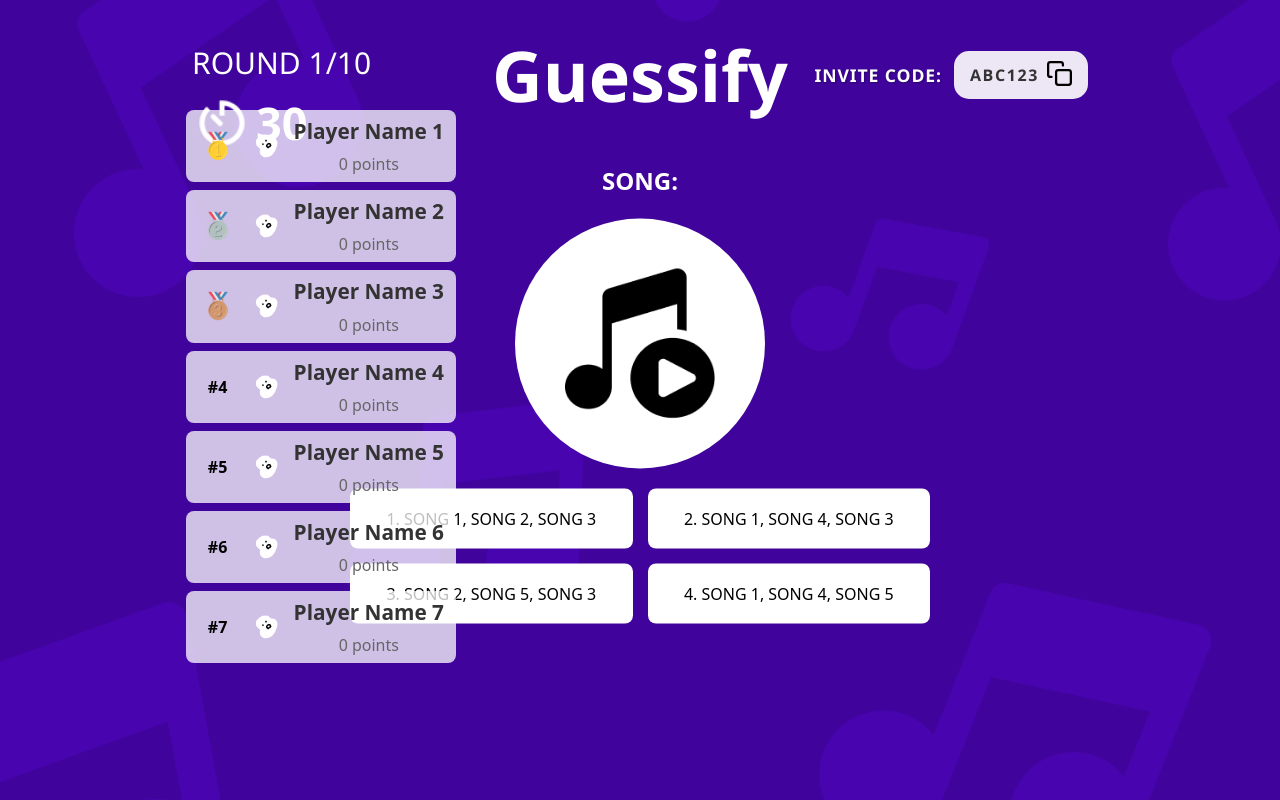
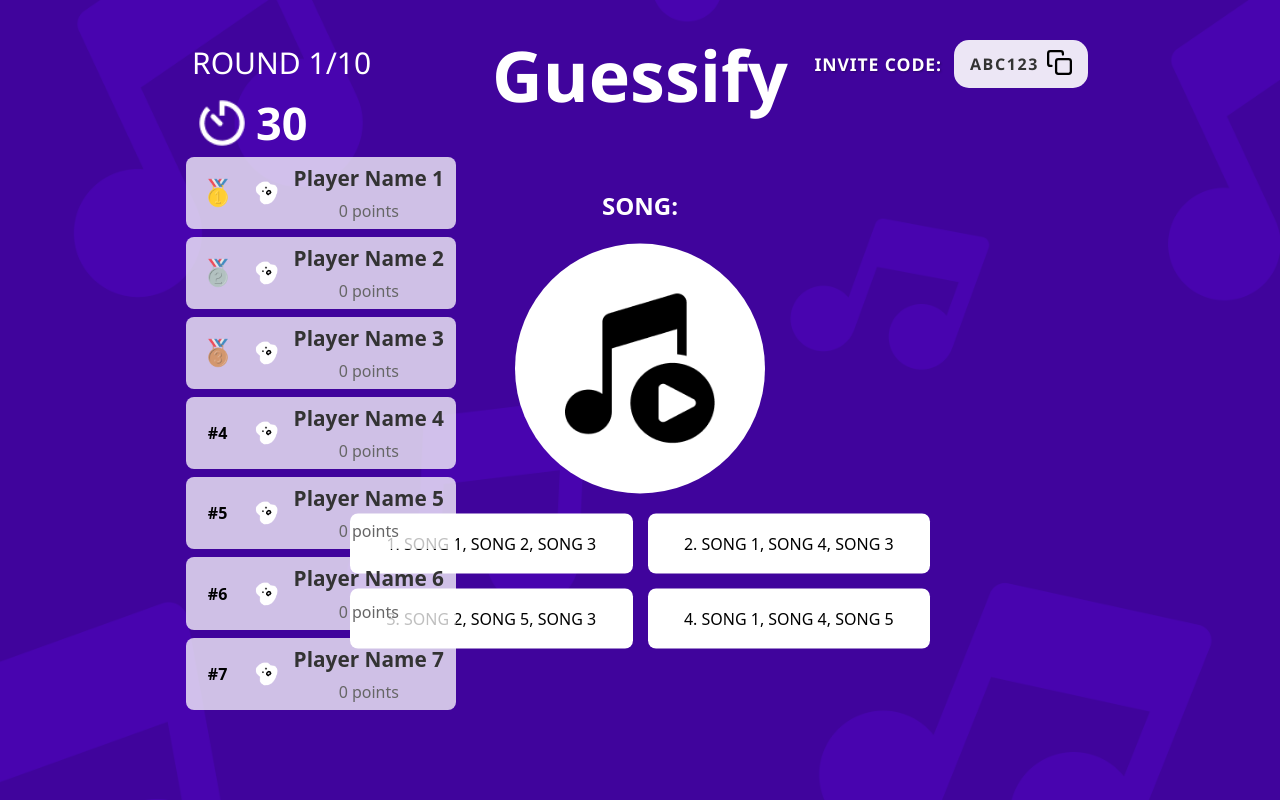
Before and after one commit to seeratkawr/guess-the-song, a React (Vite) app in the folder frontend/: page /game_mode_2 in a window 1280 px wide. Built offline with nearby package versions, Linux system fonts and the light colour scheme; no server answers.

Commit message:
fixed css for game header

```diff
--- a/frontend/src/css/GameHeader.css
+++ b/frontend/src/css/GameHeader.css
@@ -1,16 +1,15 @@
 .game-header {
   width: 100%;
   display: flex;
-  justify-content: center; /* Change from space-between to center */
-  align-items: center;
+  justify-content: space-between; /* Change back to space-between */
+  align-items: flex-start; /* Change to flex-start for top alignment */
   padding: 5vh 15vw;
   background-color: transparent;
   font-family: "Segoe UI", sans-serif;
   z-index: 10;
   flex-wrap: nowrap;
-  gap: 20px;
   overflow: hidden;
-  position: relative; /* Add this for absolute positioning */
+  position: relative;
 }
 
 .header-left {
@@ -20,9 +19,9 @@
   justify-content: flex-start;
   gap: 4px;
   color: #ffffff;
-  position: absolute; /* Add this */
-  left: 15vw; /* Position at left edge */
-  top: 5vh;
+  flex: 1; /* Add this */
+  min-width: 0; /* Add this */
+  /* Remove position: absolute and positioning values */
 }
 
 .header-center {
@@ -32,7 +31,7 @@
   text-align: center;
   white-space: nowrap;
   padding-top: 0;
-  /* Remove any positioning - let it be naturally centered */
+  flex: 0 0 auto; /* Don't grow or shrink */
 }
 
 .header-right {
@@ -41,8 +40,10 @@
   align-items: flex-start;
   gap: 12px;
   color: #ffffff;
-  position: absolute; /* Add this */
-  right: 15vw; /* Position at right edge */
+  flex: 1; /* Add this */
+  justify-content: flex-end; /* Add this */
+  min-width: 0; /* Add this */
+  /* Remove position: absolute and positioning values */
 }
 
 .round-label,
```
